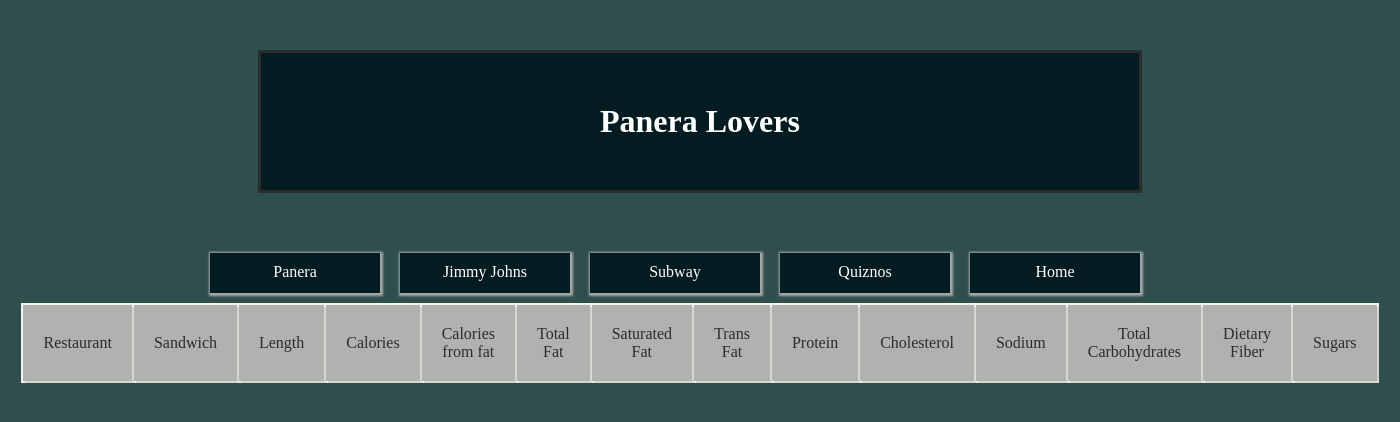
After one commit to Jen-Dean/Consumer_ETL, a Flask app: template sandwich-shops-app/templates/panera.html in a window 1400 px wide. The commit adds this page. Shown: the top 422 px of the page. Run offline with Flask 2, Linux system fonts and the light colour scheme; the template is opened without the code that fills it, so the values that code supplies are empty.

Commit message:
Add the styling and home button

```diff
--- a/sandwich-shops-app/app.py
+++ b/sandwich-shops-app/app.py
@@ -22,13 +22,8 @@
 #################################################
 # Routes
 #################################################
-# @app.route("/")
-# def home():
-#     return render_template("index.html", text="Sandwich shops")
-
-@app.route("/")
-def api():
-    results = engine.execute("select * from  sandwiches")
+def retrieve_data(post_query):
+    results = engine.execute(post_query)
     results_lst = []
     for result in results:
         results_dict ={
@@ -50,8 +45,37 @@
             'Sugars' : result[16]
         }
         results_lst.append(results_dict)
-    # return jsonify(results_lst)
-    return render_template("index.html",  sandwiches = results_lst)
+    return results_lst
+@app.route("/panera")
+def panera():
+    query = "SELECT * FROM  sandwiches WHERE restaurant_name = 'Panera'"
+    results = retrieve_data (query)
+    return render_template("panera.html",  sandwiches = results)
+
+@app.route("/")
+def home():
+    query = "SELECT * FROM  sandwiches"
+    results = retrieve_data (query)
+    return render_template("index.html",  sandwiches = results)
+
+
+@app.route("/jimmyjohns")
+def jimmyjohns():
+    query = "SELECT * FROM  sandwiches WHERE restaurant_name = 'Jimmy Johns'"
+    results = retrieve_data (query)
+    return render_template("jimmyjohns.html",  sandwiches = results)
+
+@app.route("/subway")
+def subway():
+    query = "SELECT * FROM  sandwiches WHERE restaurant_name = 'Subway'"
+    results = retrieve_data (query)
+    return render_template("subway.html",  sandwiches = results)
+
+@app.route("/quiznos")
+def quiznos():
+    query = "SELECT * FROM  sandwiches WHERE restaurant_name = 'Quiznos'"
+    results = retrieve_data (query)
+    return render_template("quiznos.html",  sandwiches = results)
 
 if __name__ == "__main__":
     app.run(debug=True)
--- /dev/null
+++ b/sandwich-shops-app/templates/panera.html
@@ -0,0 +1,130 @@
+<!DOCTYPE html>
+<html lang="en">
+<head>
+    <meta charset="UTF-8">
+    <meta name="viewport" content="width=device-width, initial-scale=1.0">
+    <title>Sandwich Shops</title>
+    <link rel="stylesheet" type="text/css" href="style.css">
+    <style>
+        body{
+            background-color: darkslategray;
+        }
+        h1{
+            text-align: center;
+            margin: 50px 250px;
+            padding: 50px;
+            border:rgb(44, 44, 44) solid 3px;
+            background-color:  rgba(1, 26, 31, 0.945);
+            color: white;
+        }
+        table {
+            background-color: rgba(255, 255, 242, 0.945);
+            max-width: 500px;
+            margin: auto;
+        }
+        td {
+            text-align: center;
+            padding: 20px;
+            box-shadow: 2px 2px rgba(3, 3, 3, 0.116);
+        }
+        thead {
+            background-color: rgba(172, 172, 172, 0.925);
+            color: rgb(44, 44, 44);
+        }
+        .menu-button{
+            background-color: rgba(1, 26, 31, 0.945);
+            width : 150px;
+            height : 20px;
+            padding: 10px;
+            text-align: center;
+            float: left;
+            margin: 10px;
+            box-shadow: 1px 1px 2px 2px rgb(168, 168, 168);
+        }
+        .menu{
+            background-color: steelblue;
+            max-width: 1000px;
+            margin: auto;
+        }
+        a:link {
+            color: white;
+            text-decoration: none;
+        }
+        a:visited{
+            color: white;
+            text-decoration: none;
+        }
+
+    </style>
+</head>
+
+<body>
+    <div class="container">
+
+        <div class="jumbotron text-center">
+          <!-- Render our data -->
+          <h1>Panera Lovers</h1>
+          <div class="menu">
+            <div class="menu-button">
+                <a href="/panera" role="button">Panera</a>
+            </div>
+            <div class="menu-button">
+                <a href="/jimmyjohns" role="button">Jimmy Johns</a>
+            </div>
+            <div class="menu-button">
+                <a href="/subway" role="button">Subway</a>
+            </div>
+            <div class="menu-button">
+                <a href="/quiznos" role="button">Quiznos</a>
+            </div>
+            <div class="menu-button">
+                <a href="/" role="button">Home</a>
+            </div>
+        </div>
+
+        <div >
+            <table>
+                <thead>
+                    <tr>
+                        <td>Restaurant</td>
+                        <td>Sandwich</td>
+                        <td>Length</td>
+                        <td>Calories</td>
+                        <td>Calories from fat</td>
+                        <td>Total Fat</td>
+                        <td>Saturated Fat</td>
+                        <td>Trans Fat</td>
+                        <td>Protein</td>
+                        <td>Cholesterol</td>
+                        <td>Sodium</td>
+                        <td>Total Carbohydrates</td>
+                        <td>Dietary Fiber</td>
+                        <td>Sugars</td>
+
+                    </tr>
+                </thead>
+                <tbody>
+                    {% for sandwich in sandwiches %}
+                        <tr>
+                            <td>{{sandwich.Restaurant}}</td>
+                            <td>{{sandwich.Sandwich_Name}}</td>
+                            <td>{{sandwich.Sandwich_Length}}</td>
+                            <td>{{sandwich.Calories}}</td>
+                            <td>{{sandwich.Calories_From_Fat}}</td>
+                            <td>{{sandwich.Total_Fat}}g</td>
+                            <td>{{sandwich.Saturated_Fat}}g</td>
+                            <td>{{sandwich.Trans_Fat}}g</td>
+                            <td>{{sandwich.Protein}}g</td>
+                            <td>{{sandwich.Cholesterol}}mg</td>
+                            <td>{{sandwich.Sodium}}mg</td>
+                            <td>{{sandwich.Total_Carbs}}g</td>
+                            <td>{{sandwich.Dietary_Fiber}}g</td>
+                            <td>{{sandwich.Sugars}}g</td>
+                        </tr>
+                    {% endfor %}
+                </tbody>
+            </table>
+        </div>
+      </div>
+</body>
+</html>
--- a/sandwich-shops-app/templates/style.css
+++ b/sandwich-shops-app/templates/style.css
@@ -7,3 +7,11 @@
 .veena{
     background-color: red;
 }
+
+body{
+    background-color: black;
+}
+
+h1{
+    background-color: bisque;
+}
```
Also changed, not shown: sandwich-shops-app/templates/JimmyJohns.html (added, +130 -0 lines), sandwich-shops-app/templates/Subway.html (added, +130 -0 lines), sandwich-shops-app/templates/index.html (+75 -44 lines), sandwich-shops-app/templates/quiznos.html (added, +130 -0 lines), sandwich-shops-app/templates/sandwich.png (added).
